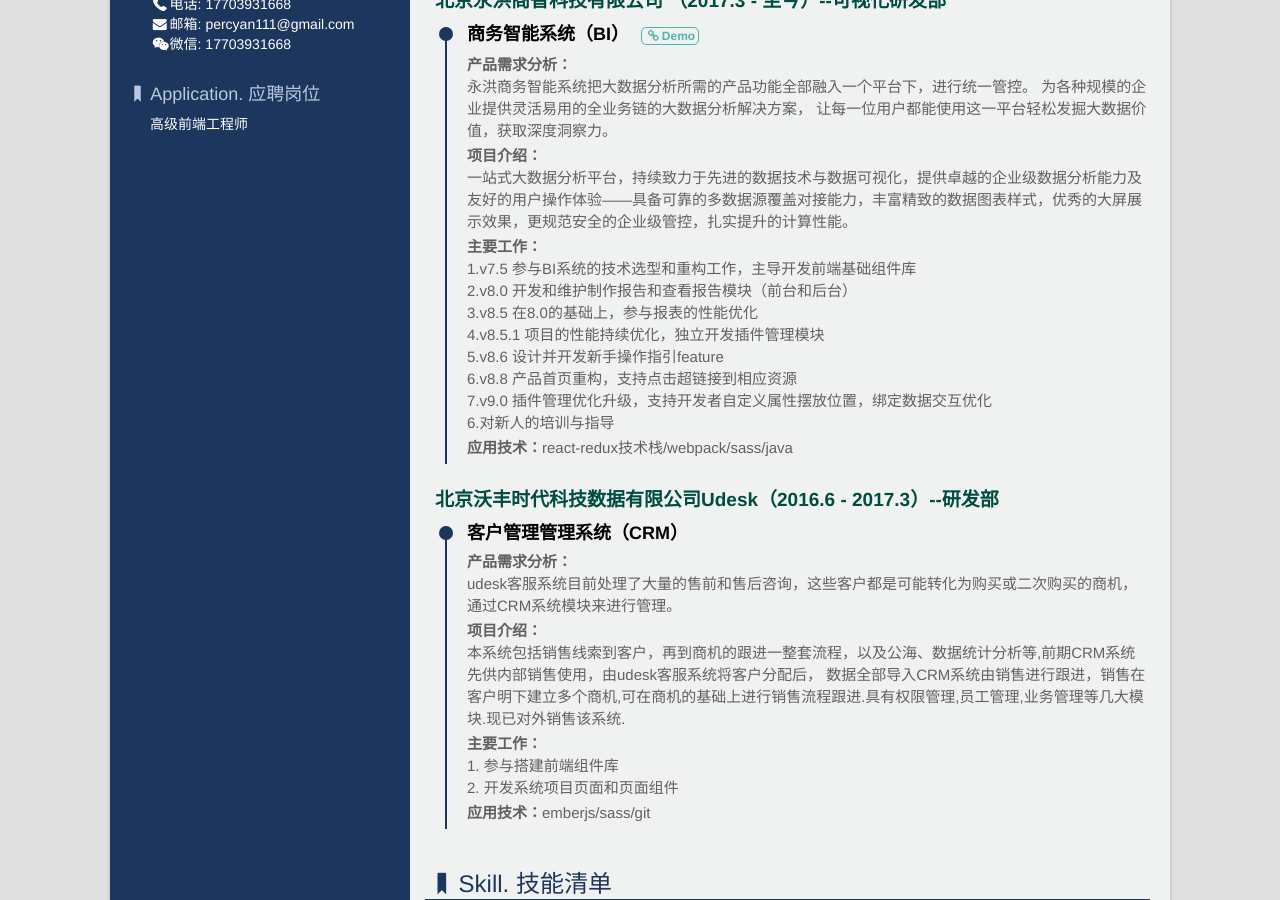
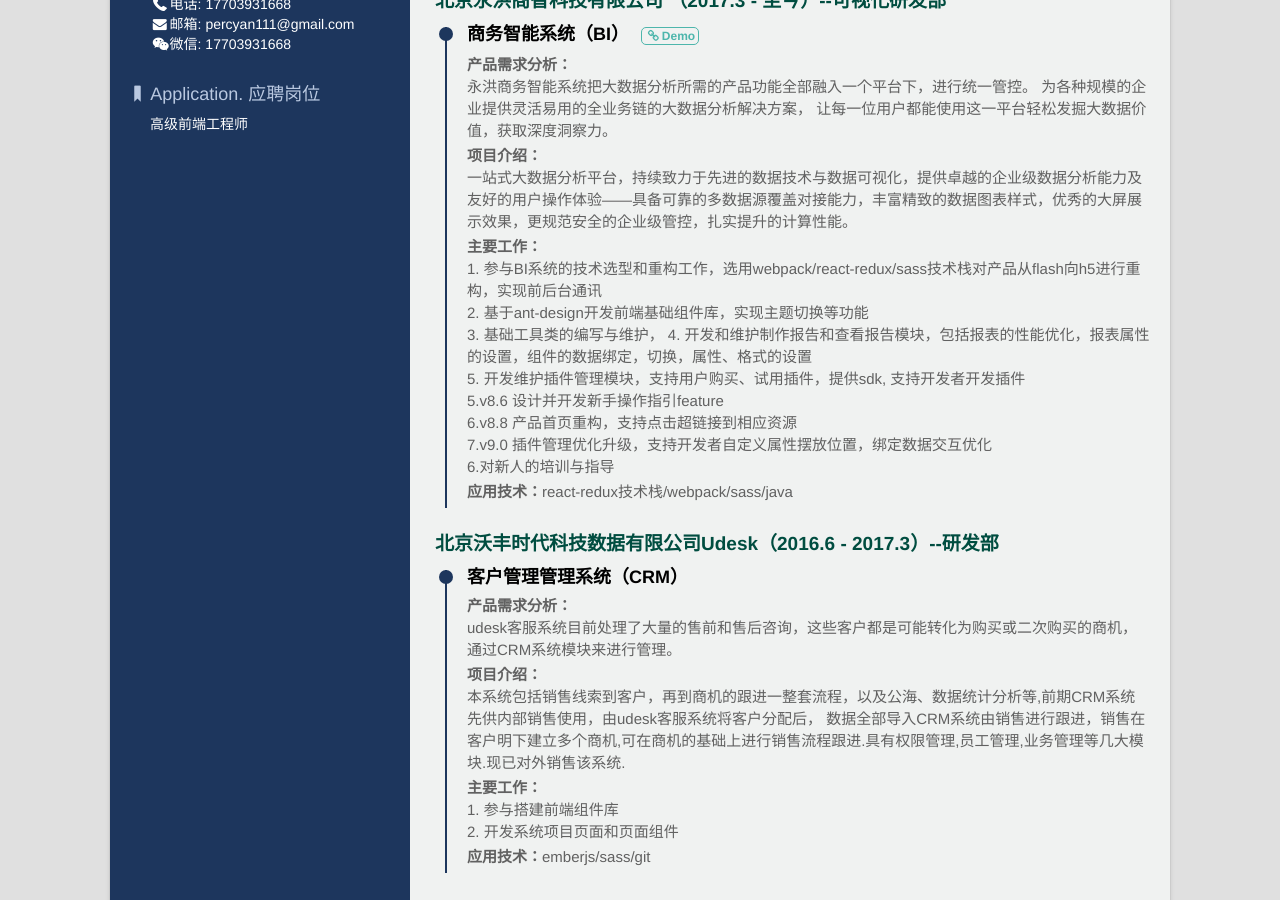
Before and after one commit to percyi/percyi.github.io, a Jekyll site: the page percy-resume/index2.html, which Jekyll copies as it is, in a window 1280 px wide and 900 px high, scrolled down 334 px. Built offline with Jekyll 4.4.1, drawn with Linux system fonts in a browser that asks for light colours.

Commit message:
update resume

```diff
--- a/percy-resume/index2.html
+++ b/percy-resume/index2.html
@@ -79,10 +79,11 @@
                            一站式大数据分析平台，持续致力于先进的数据技术与数据可视化，提供卓越的企业级数据分析能力及友好的用户操作体验——具备可靠的多数据源覆盖对接能力，丰富精致的数据图表样式，优秀的大屏展示效果，更规范安全的企业级管控，扎实提升的计算性能。
                         </p>
                         <p><b>主要工作：</b><br>
-                           1.v7.5 参与BI系统的技术选型和重构工作，主导开发前端基础组件库<br>
-                           2.v8.0 开发和维护制作报告和查看报告模块（前台和后台）<br>
-                           3.v8.5 在8.0的基础上，参与报表的性能优化<br>
-                           4.v8.5.1 项目的性能持续优化，独立开发插件管理模块<br>
+                           1. 参与BI系统的技术选型和重构工作，选用webpack/react-redux/sass技术栈对产品从flash向h5进行重构，实现前后台通讯<br>
+                           2. 基于ant-design开发前端基础组件库，实现主题切换等功能<br>
+                           3. 基础工具类的编写与维护，
+                           4. 开发和维护制作报告和查看报告模块，包括报表的性能优化，报表属性的设置，组件的数据绑定，切换，属性、格式的设置<br>
+                           5. 开发维护插件管理模块，支持用户购买、试用插件，提供sdk, 支持开发者开发插件<br>
                            5.v8.6 设计并开发新手操作指引feature<br>
                            6.v8.8 产品首页重构，支持点击超链接到相应资源<br>
                            7.v9.0 插件管理优化升级，支持开发者自定义属性摆放位置，绑定数据交互优化<br>
--- a/percy-resume/print.html
+++ b/percy-resume/print.html
@@ -81,9 +81,10 @@
                         <p><b>主要工作：</b><br>
                            1.v7.5 负责BI系统的技术选型和重构工作，主导开发前端基础组件库<br>
                            2.v8.0 开发和维护制作报告和查看报告模块（前台和后台）<br>
-                           3.v8.5 在8.0的基础上，负责报表和移动端的性能优化<br>
+                           3.v8.5 在8.0的基础上，负责报表性能优化<br>
                            4.v8.5.1 项目的性能持续优化，独立开发插件管理模块<br>
-                           5.对新人的培训与指导
+                           5.v8.6
+                           6.对新人的培训与指导
                        </p>
                        <p><b>应用技术：</b>react-redux技术栈/java/svn</p>
                     </li>
```
Also changed, not shown: other parts of percy-resume/print.html (+0 -1 lines).
